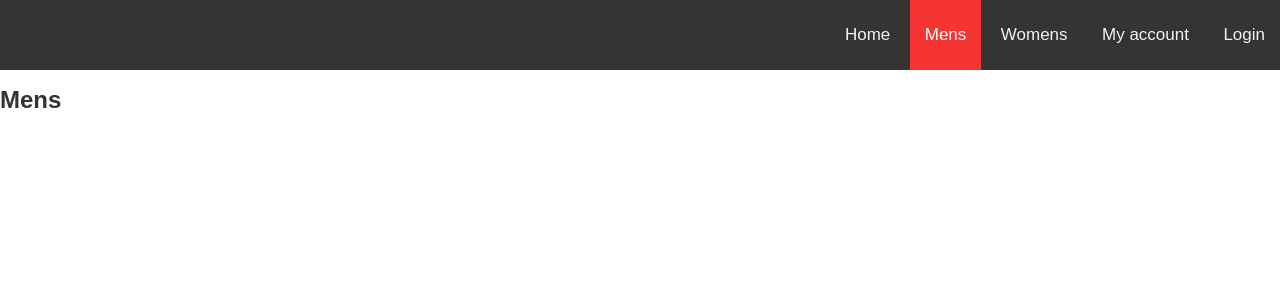
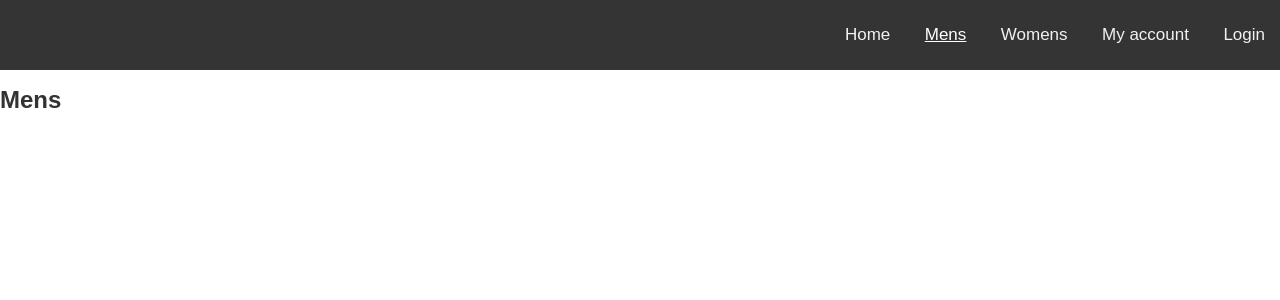
Before and after one commit to Zaide1/zaide1.github.io, a PHP site: page /mens.html in a window 1280 px wide. Shown: the top 300 px of the page. Run offline with PHP 8.4, Linux system fonts and the light colour scheme.

Commit message:
Update main.css

```diff
--- a/assets/css/main.css
+++ b/assets/css/main.css
@@ -24,8 +24,8 @@ body {
   }
 
   .topnav a.active {
-    background-color: #f53434;
     color: white;
+    text-decoration: underline;
   }
 
   .topnav .icon {
```
